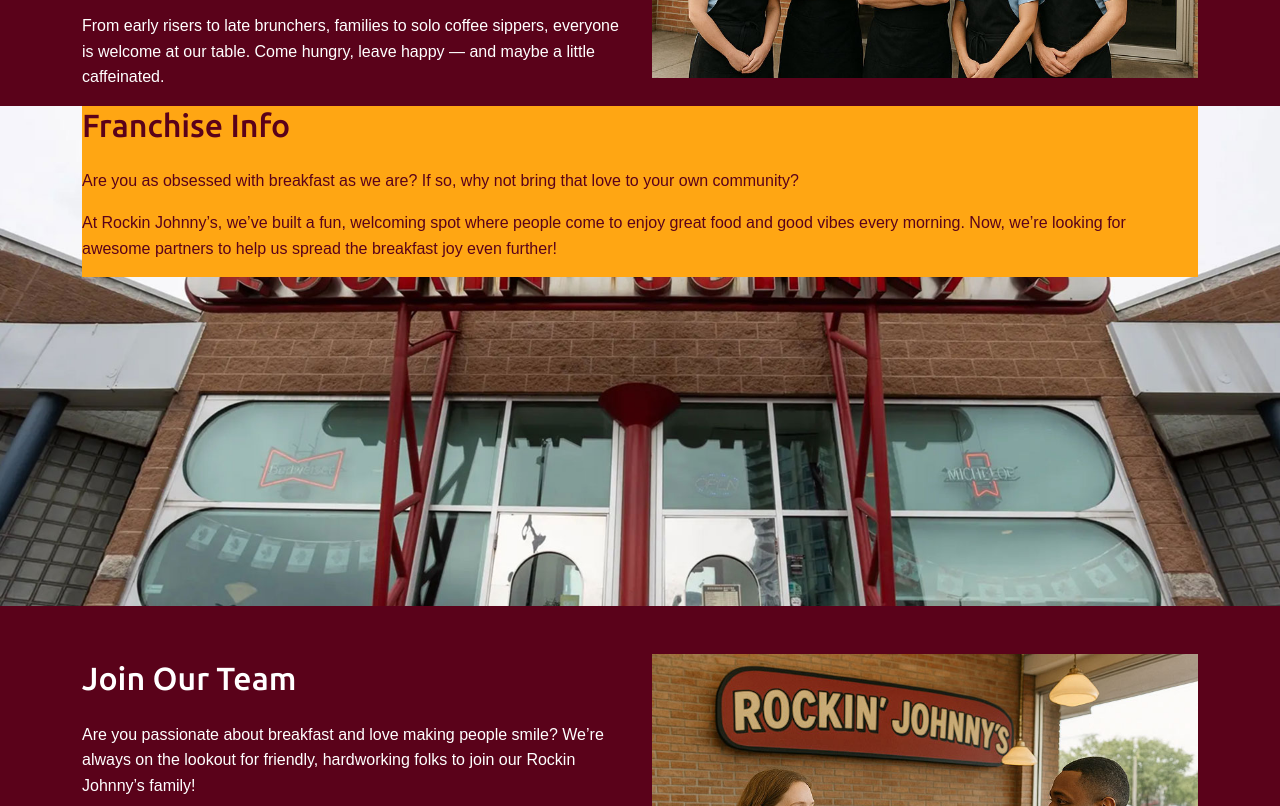
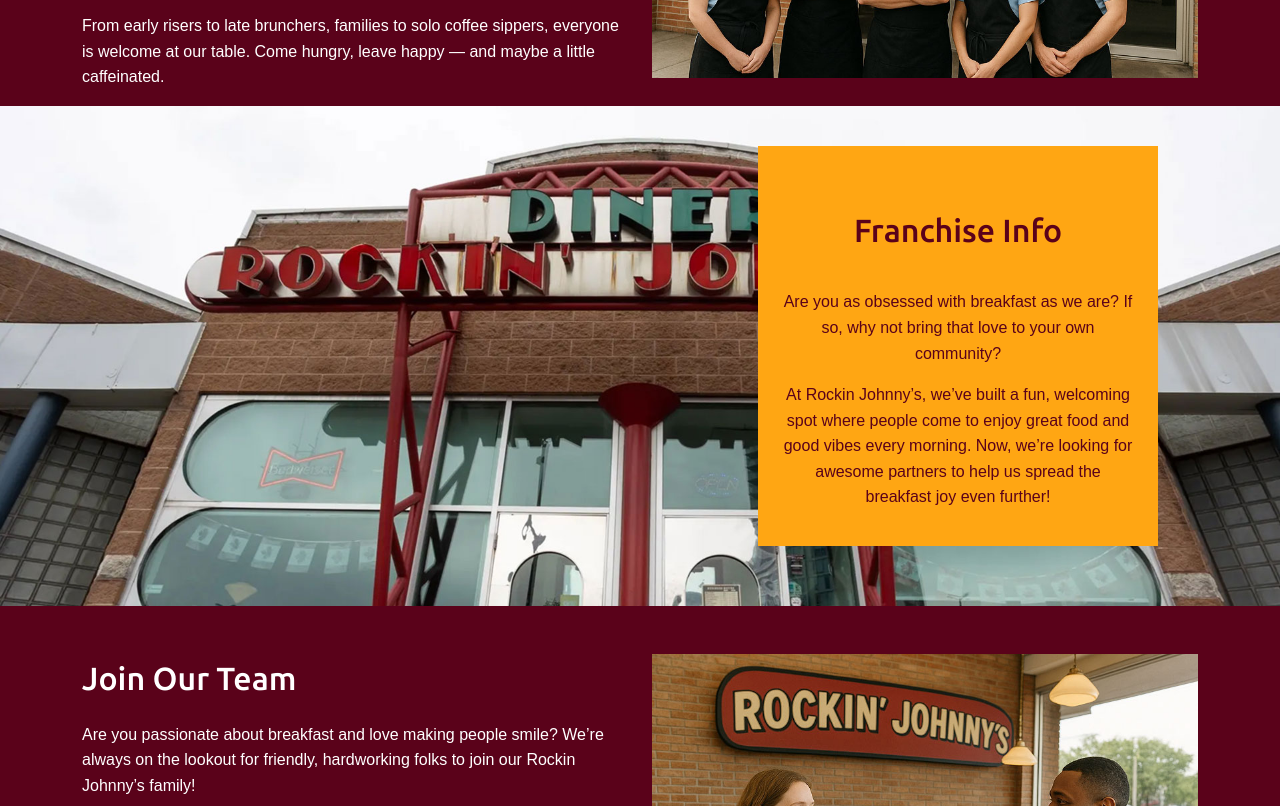
Before and after one commit to AngelleEdouard/dsn1713-final, a website: page about.html in a window 1280 px wide. Shown: the part 423-1229 px from the top of the page. Drawn offline with nearby package versions, Linux system fonts and the light colour scheme; a web font is replaced by a local one.

Commit message:
updated franchise info about

```diff
--- a/about.html
+++ b/about.html
@@ -77,8 +77,8 @@
 
     <section id="franchise">
             <div class="container d-flex">
-                <div class="text-success bg-secondary overlay-box">
-                    <h2 class="mb-4">Franchise Info</h2>
+                <div class="text-success bg-secondary overlay-box text-center">
+                    <h2 class="m-4 p-3">Franchise Info</h2>
                     <p>Are you as obsessed with breakfast as we are? If so, why not bring that love to your own community?</p>
 
                     <p>At Rockin Johnny’s, we’ve built a fun, welcoming spot where people come to enjoy great food and good vibes every morning. Now, we’re looking for awesome partners to help us spread the breakfast joy even further!</p>
--- a/scss/custom.scss
+++ b/scss/custom.scss
@@ -81,12 +81,3 @@
     flex-direction: column;
     height: 100%;
 }
-
-#franchise {
-    height: 800px;
-    background-color: #E4E6DB;
-    background-image: url(../images/home-hero-photo.jpg);
-    background-repeat: no-repeat;
-    background-position: center center;
-    background-size: cover;
-}
```
Also changed, not shown: css/custom.css.
